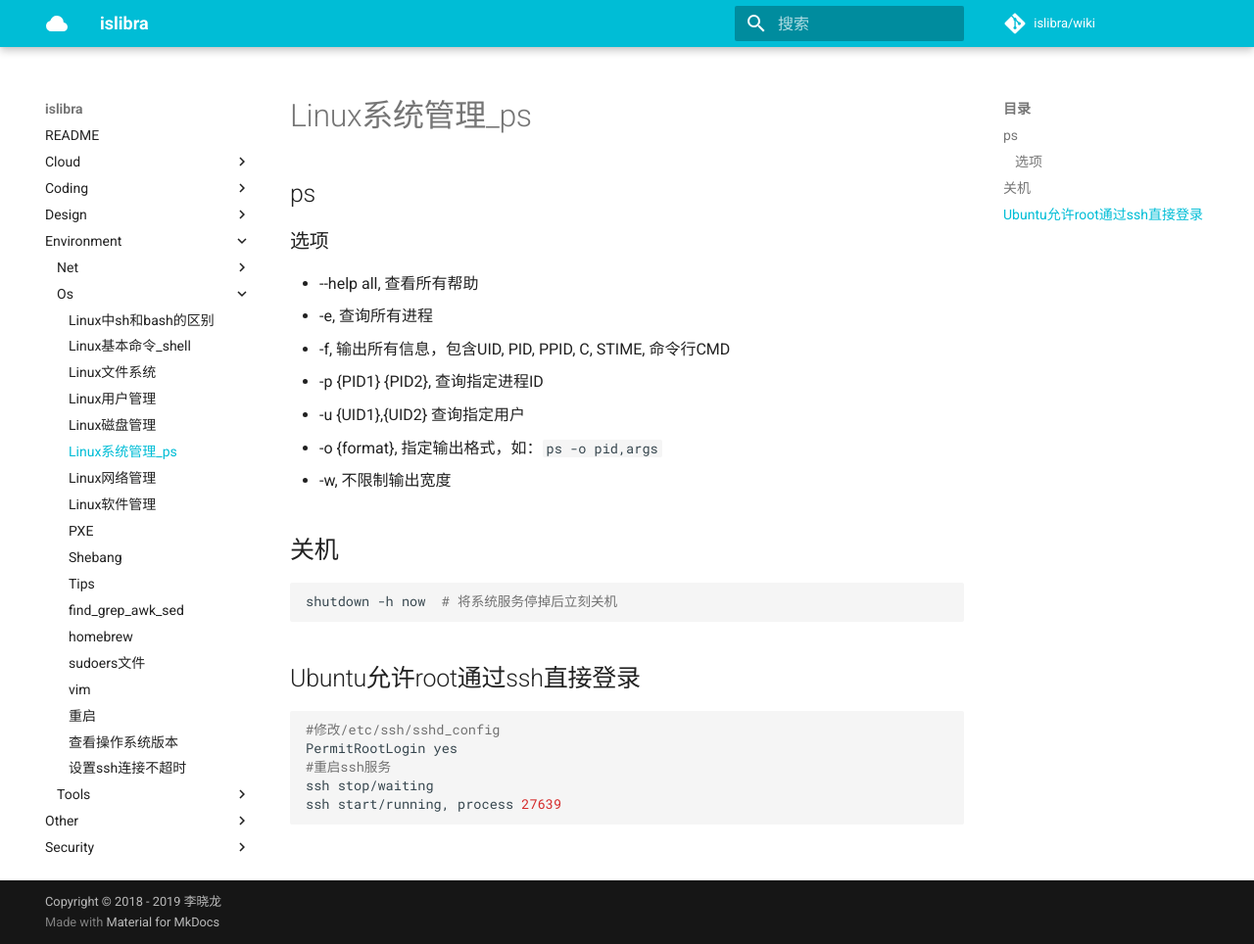
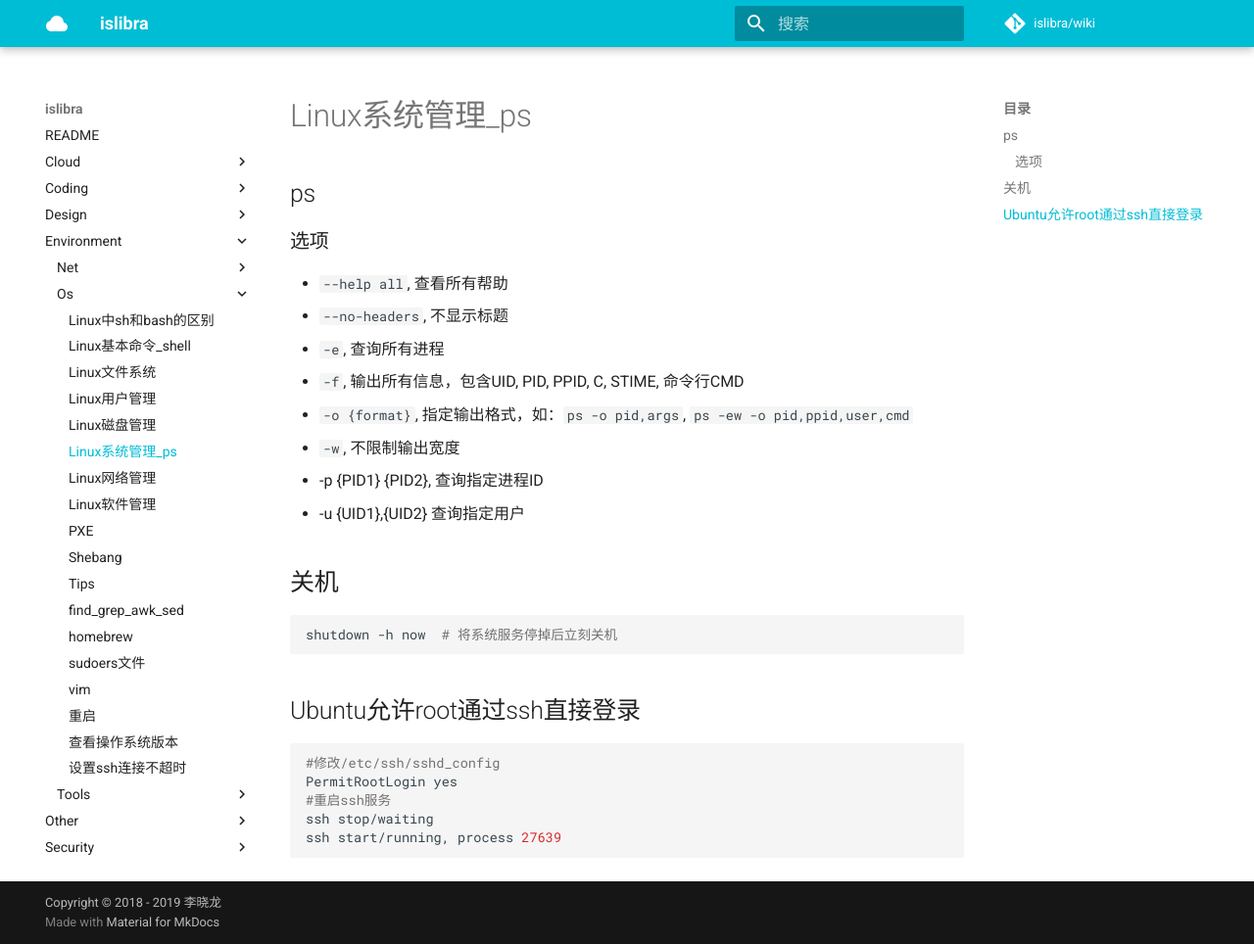
Before and after one commit to islibra/wiki, an MkDocs documentation site: the page built from docs/environment/os/Linux系统管理_ps.md, in a window 1280 px wide and 964 px high. Shown: the whole window at 98% size. Built offline with MkDocs 1.6.1 and Material for MkDocs 9.7.7, drawn with Linux system fonts in a browser that asks for light colours; comment, search, counter and statistics services are not loaded.

Commit message:
Update Linux系统管理_ps.md

```diff
--- a/docs/environment/os/Linux系统管理_ps.md
+++ b/docs/environment/os/Linux系统管理_ps.md
@@ -4,13 +4,15 @@
 
 ### 选项
 
-- --help all, 查看所有帮助
-- -e, 查询所有进程
-- -f, 输出所有信息，包含UID, PID, PPID, C, STIME, 命令行CMD
+- `--help all`, 查看所有帮助
+- `--no-headers`, 不显示标题
+- `-e`, 查询所有进程
+- `-f`, 输出所有信息，包含UID, PID, PPID, C, STIME, 命令行CMD
+- `-o {format}`, 指定输出格式，如：`ps -o pid,args`, `ps -ew -o pid,ppid,user,cmd`
+- `-w`, 不限制输出宽度
 - -p {PID1} {PID2}, 查询指定进程ID
 - -u {UID1},{UID2} 查询指定用户
-- -o {format}, 指定输出格式，如：`ps -o pid,args`
-- -w, 不限制输出宽度
+
 
 ## 关机
 
```
